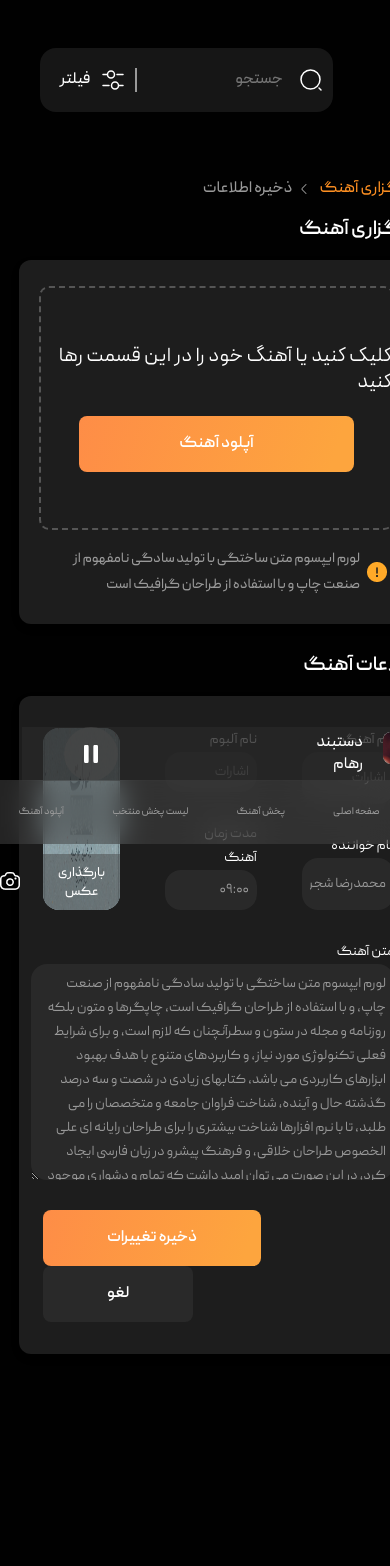
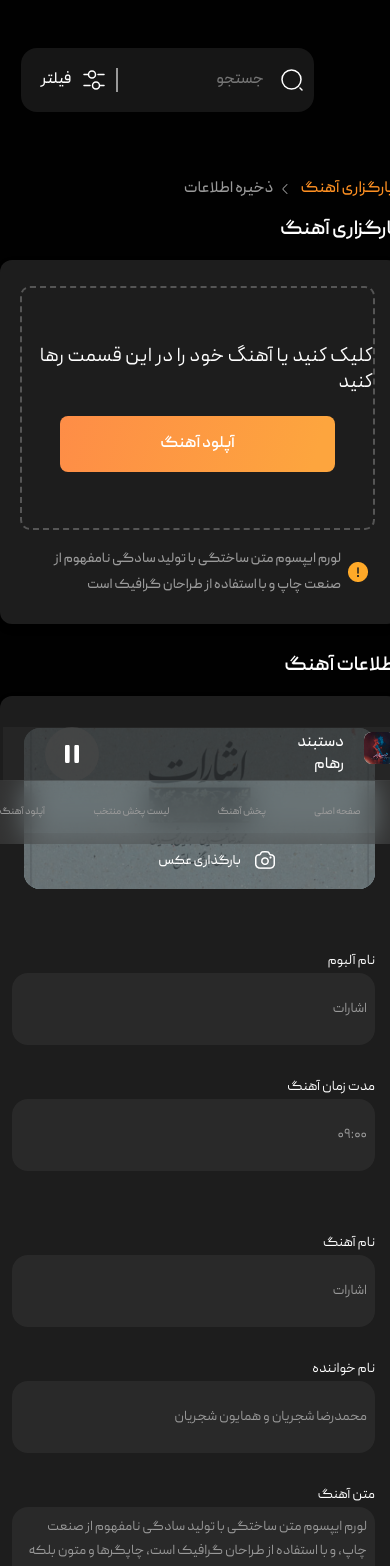
Before and after one commit to nsoroosh/avaland, a Vue app: page /upload in a window 390 px wide. Shown: the top 1566 px of the page. Before the commit the page ends 1374 px from the top, so only its background shows below. Built offline with nearby package versions, Linux system fonts and the light colour scheme.

Commit message:
upload page responsived

```diff
--- a/src/components/PlaylistOptionModal.vue
+++ b/src/components/PlaylistOptionModal.vue
@@ -31,8 +31,7 @@
   background: rgba(70, 70, 70, 0.7);
   backdrop-filter: blur(17px);
   border-radius: 10px;
-}
-.option-modal {
+
   &__trash {
     border-bottom: #999999 1px solid;
     height: 50%;
@@ -59,4 +58,14 @@
     }
   }
 }
+@media only screen and (max-width: 768px) {
+  .option-modal {
+    width: 100vw;
+    height: 124px;
+    left: 0px;
+    bottom: 0;
+    position: fixed;
+    z-index: 20;
+  }
+}
 </style>
--- a/src/components/UploadMusicInfo.vue
+++ b/src/components/UploadMusicInfo.vue
@@ -293,4 +293,18 @@
     z-index: 999;
   }
 }
+@media only screen and (max-width: 768px) {
+  .form-group {
+    width: 90vw;
+  }
+  .row {
+    display: flex;
+    flex-direction: column-reverse;
+    padding: 0px;
+    gap: 60px;
+  }
+  input{
+    height: 56px;
+  }
+}
 </style>
```
